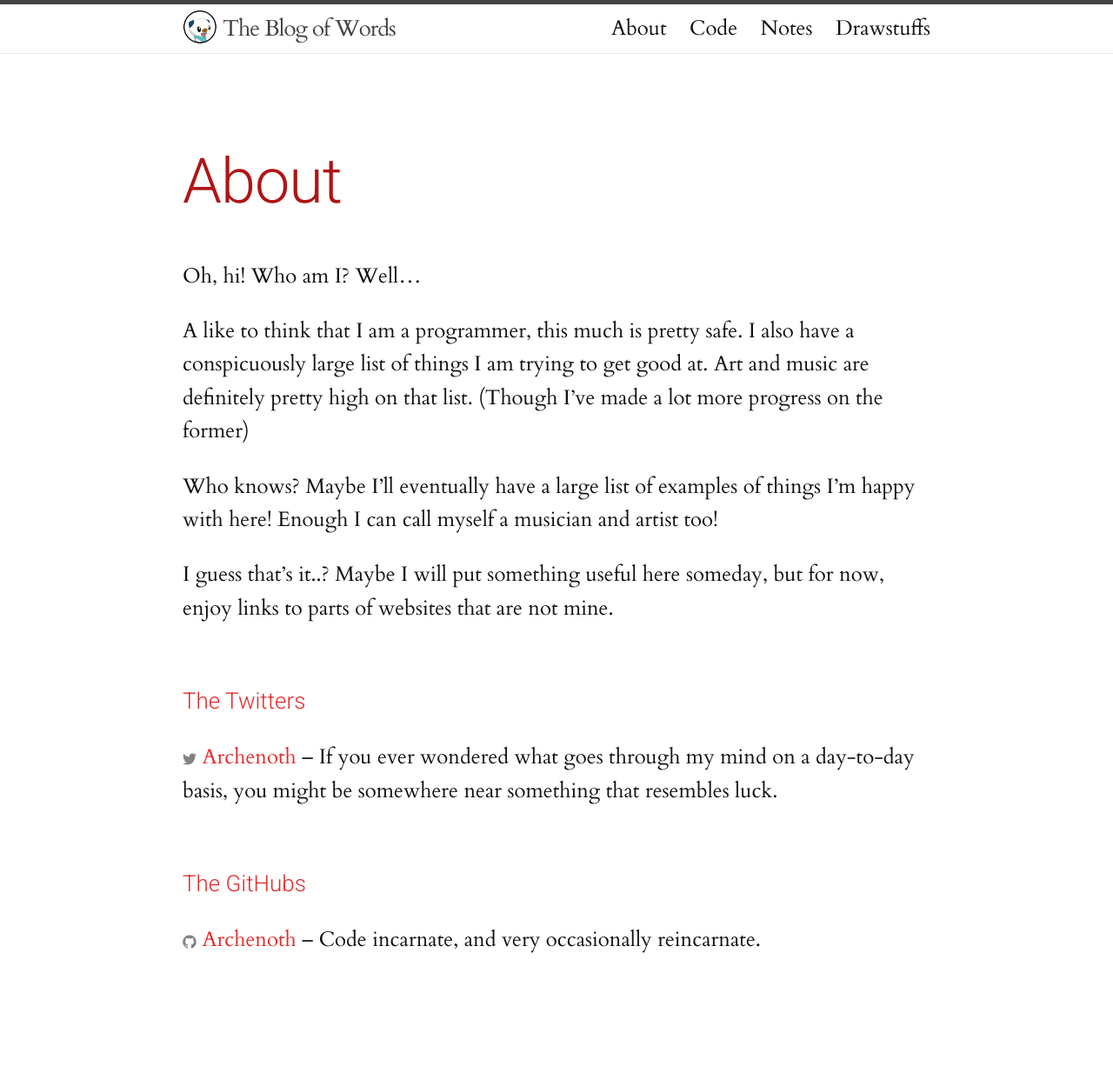
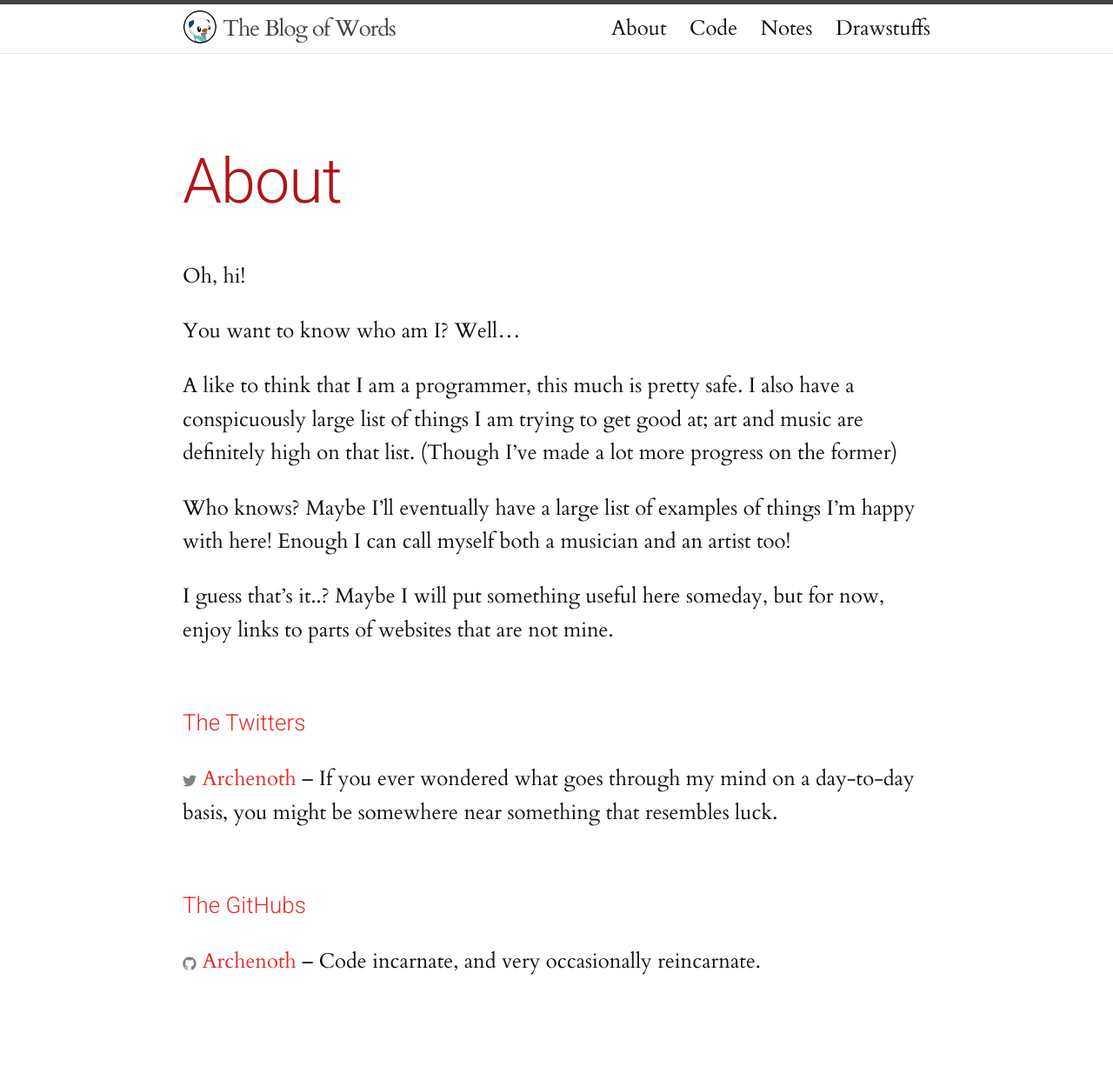
Before and after one commit to Crinklewott/diape.red, a Jekyll site: the page built from about.md, in a window 1280 px wide. Shown: the whole page at 87% size. Built offline with Jekyll 4.4.1, drawn with Linux system fonts in a browser that asks for light colours; before the commit the page ends 1201 px from its top, so only the background shows below that.

Commit message:
Slightly better about page

```diff
--- a/about.md
+++ b/about.md
@@ -4,16 +4,18 @@ title: About
 permalink: /about/
 ---
 
-Oh, hi! Who am I? Well...
+Oh, hi!
+
+You want to know who am I? Well...
 
 A like to think that I am a programmer, this much is pretty safe. I
 also have a conspicuously large list of things I am trying to get good
-at. Art and music are definitely pretty high on that list. (Though
-I've made a lot more progress on the former)
+at; art and music are definitely high on that list. (Though I've made
+a lot more progress on the former)
 
 Who knows? Maybe I'll eventually have a large list of examples of
-things I'm happy with here! Enough I can call myself a musician and
-artist too!
+things I'm happy with here! Enough I can call myself both a musician
+and an artist too!
 
 I guess that's it..? Maybe I will put something useful here someday,
 but for now, enjoy links to parts of websites that are not mine.
```
